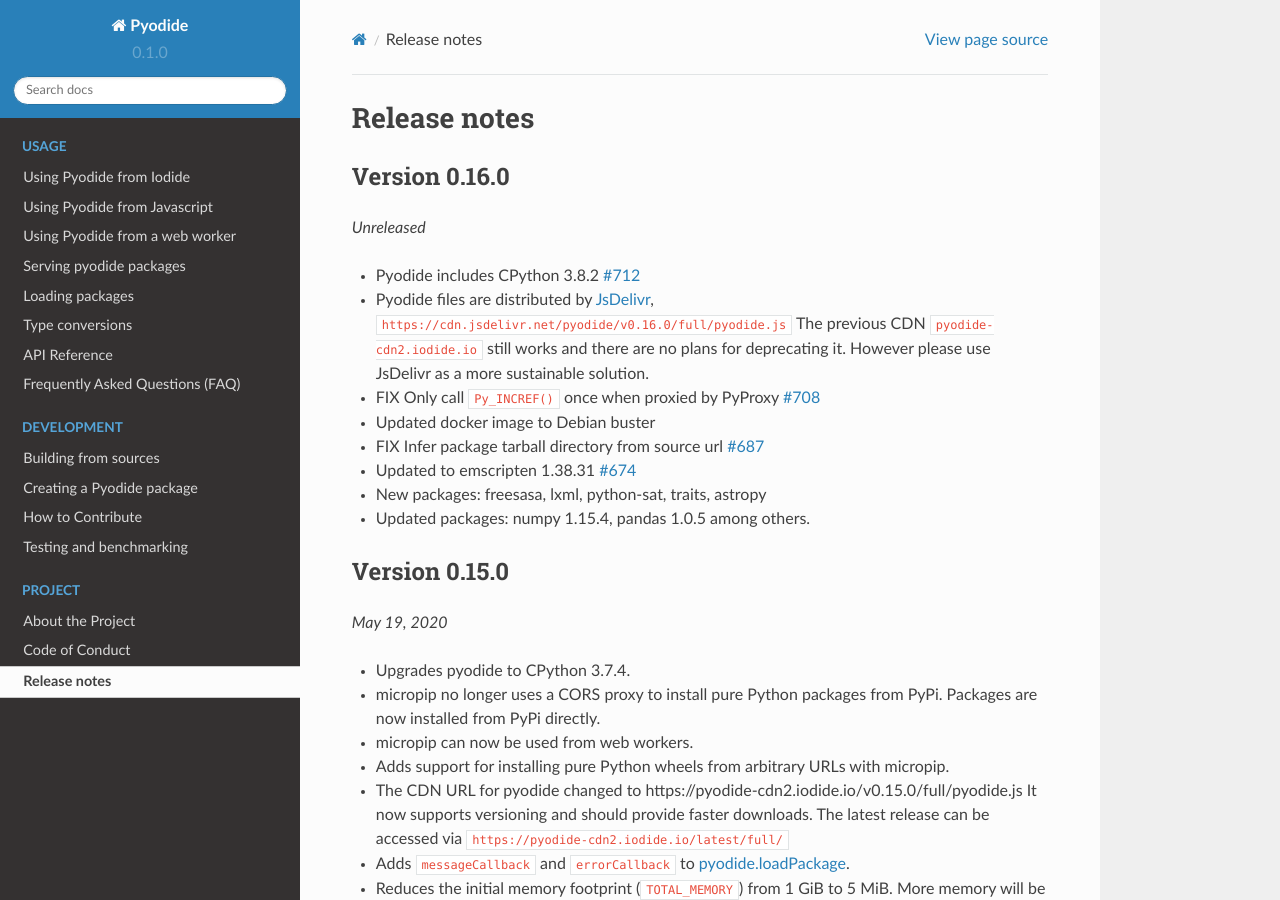
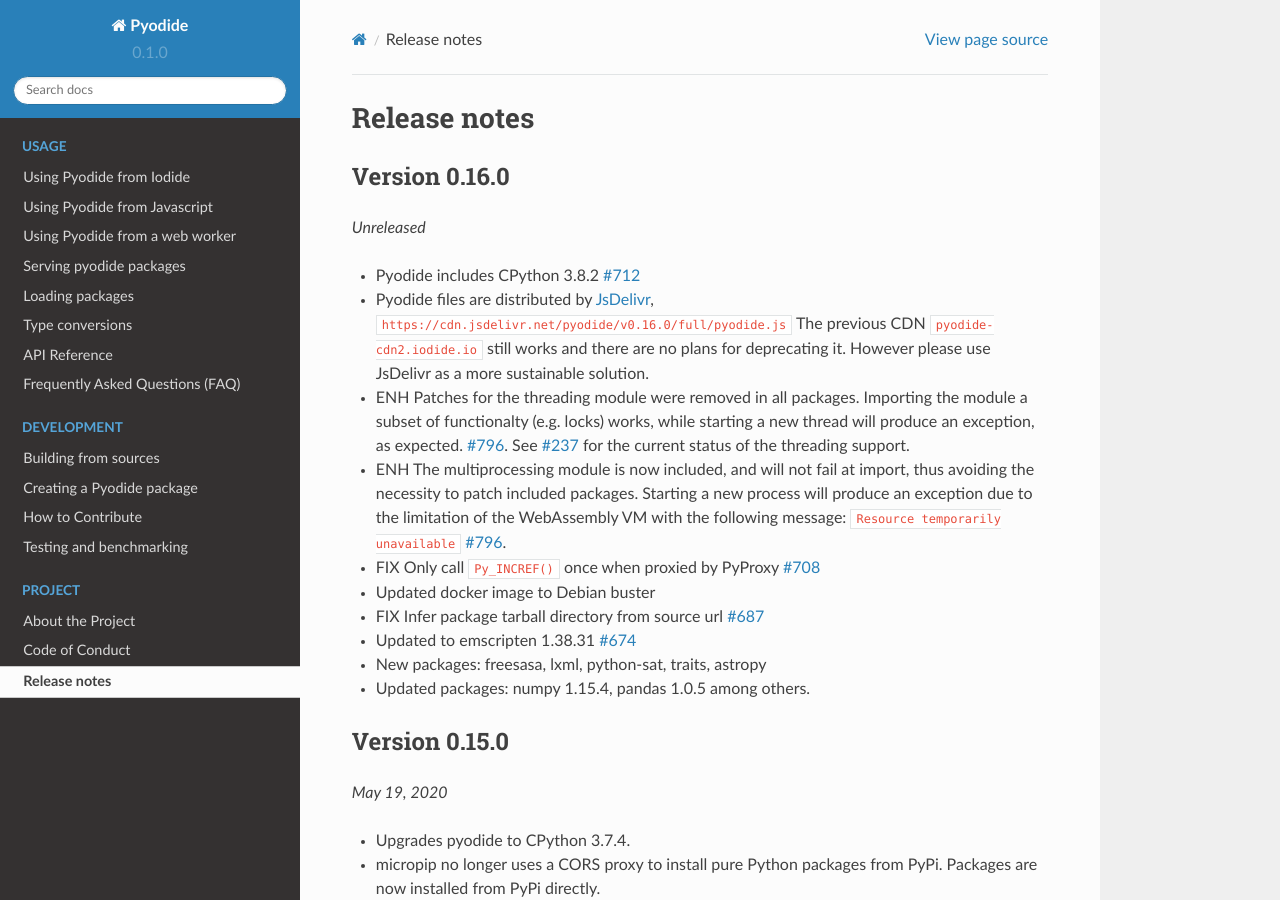
Before and after one commit to pyodide/pyodide, a Sphinx documentation site: the page built from docs/changelog.md, in a window 1280 px wide and 900 px high. Built offline with Sphinx 7.4.7 and the Read the Docs theme 2.0.0, drawn with Linux system fonts in a browser that asks for light colours; the version number is read from the project's files by our own code.

Commit message:
Improve release notes

```diff
--- a/docs/changelog.md
+++ b/docs/changelog.md
@@ -11,6 +11,17 @@
   The previous CDN `pyodide-cdn2.iodide.io` still works and there
   are no plans for deprecating it. However please use
   JsDelivr as a more sustainable solution.
+- ENH Patches for the threading module were removed in all packages.
+  Importing the module a subset of functionalty (e.g. locks) works,
+  while starting a new thread will produce an exception, as expected.
+  [#796](https://github.com/iodide-project/pyodide/pull/796). See
+  [#237](https://github.com/iodide-project/pyodide/pull/237) for the current
+  status of the threading support.
+- ENH The multiprocessing module is now included, and will not fail at import,
+  thus avoiding the necessity to patch included packages. Starting a new process
+  will produce an exception due to the limitation of the WebAssembly VM  with
+  the following message: `Resource temporarily unavailable`
+  [#796](https://github.com/iodide-project/pyodide/pull/796).
 - FIX Only call `Py_INCREF()` once when proxied by PyProxy
   [#708](https://github.com/iodide-project/pyodide/pull/708)
 - Updated docker image to Debian buster
```
